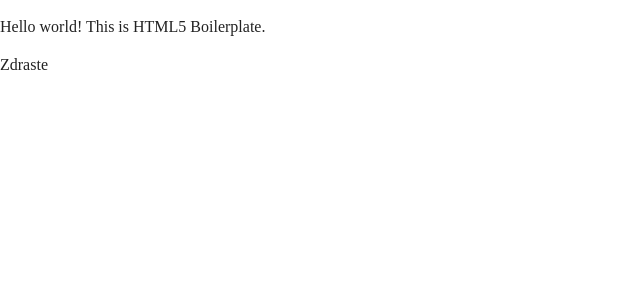
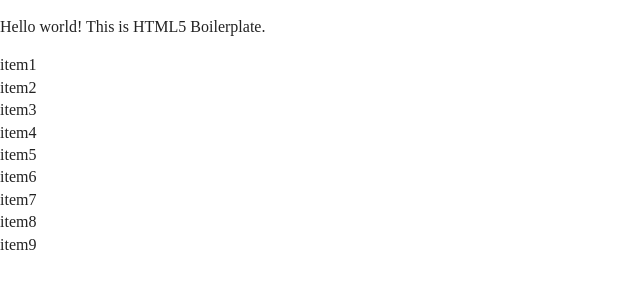
Before and after one commit to roman-zamlinskiy/TestPHPStorm, a plain HTML site: page index.html in a window 1280 px wide. Shown: the whole page, without its empty margins (0-640 px from the left). Drawn offline with nearby package versions, Linux system fonts and the light colour scheme.

Commit message:
grid test

```diff
--- a/index.html
+++ b/index.html
@@ -13,6 +13,7 @@
 
         <link rel="stylesheet" href="css/normalize.css">
         <link rel="stylesheet" href="css/main.css">
+
     </head>
     <body>
         <!--[if lte IE 9]>
@@ -21,18 +22,28 @@
 
         <!-- Add your site or application content here -->
         <p>Hello world! This is HTML5 Boilerplate.</p>
-        <p>Zdraste</p>
+
         <script src="js/vendor/modernizr-3.5.0.min.js"></script>
-        <script src="https://code.jquery.com/jquery-3.2.1.min.js" integrity="sha256-hwg4gsxgFZhOsEEamdOYGBf13FyQuiTwlAQgxVSNgt4=" crossorigin="anonymous"></script>
+        <script src="http://code.jquery.com/jquery-3.2.1.min.js" integrity="sha256-hwg4gsxgFZhOsEEamdOYGBf13FyQuiTwlAQgxVSNgt4=" crossorigin="anonymous"></script>
         <script>window.jQuery || document.write('<script src="js/vendor/jquery-3.2.1.min.js"><\/script>')</script>
         <script src="js/plugins.js"></script>
         <script src="js/main.js"></script>
 
-        <!-- Google Analytics: change UA-XXXXX-Y to be your site's ID. -->
-        <script>
-            window.ga=function(){ga.q.push(arguments)};ga.q=[];ga.l=+new Date;
-            ga('create','UA-XXXXX-Y','auto');ga('send','pageview')
-        </script>
-        <script src="https://www.google-analytics.com/analytics.js" async defer></script>
+        <div class="grid">
+            <div class="item1">item1</div>
+            <div class="item2">item2</div>
+            <div class="item3">item3</div>
+            <div class="item4">item4</div>
+            <div class="item5">item5</div>
+            <div class="item6">item6</div>
+            <div class="item7">item7</div>
+            <div class="item8">item8</div>
+            <div class="item9">item9</div>
+
+        </div>
+
+
+
+
     </body>
 </html>
```
